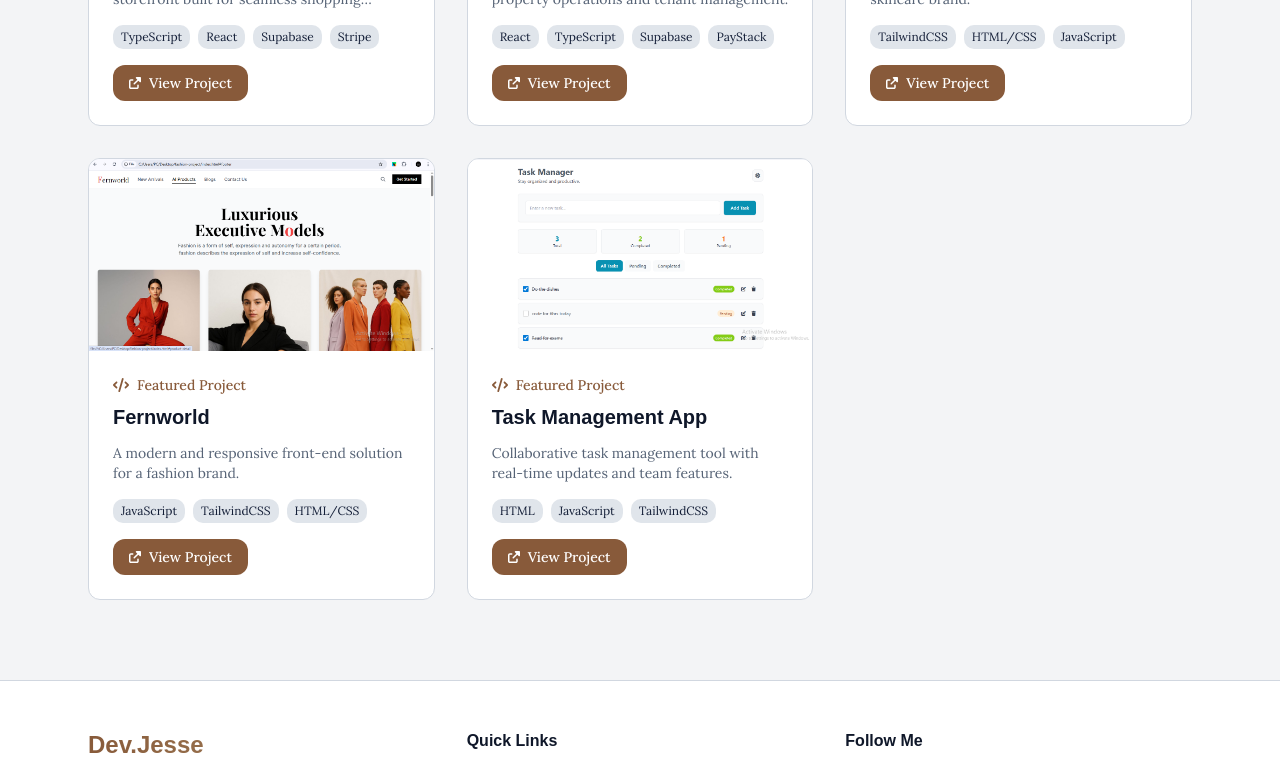
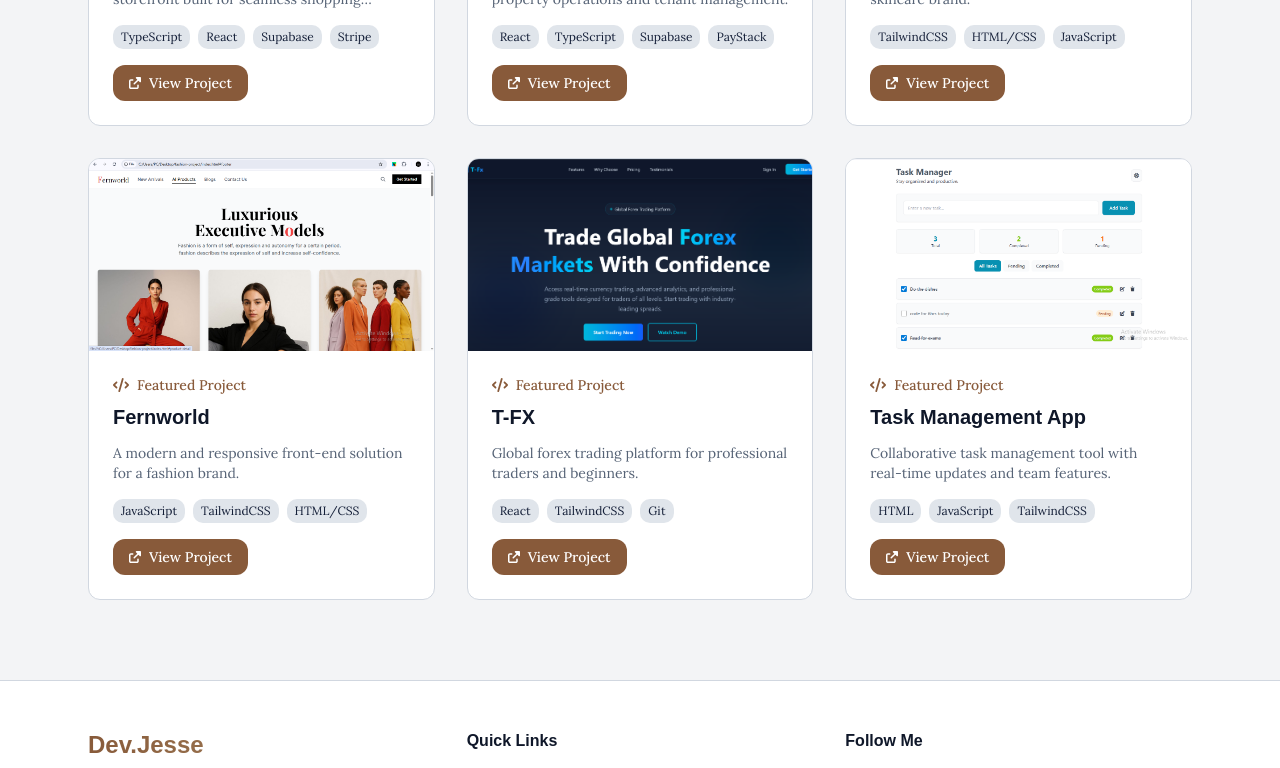
Before and after one commit to Jesse-23/maduka-jesse-portfolio, a React (Vite) app: page /projects in a window 1280 px wide. Shown: the part 716-1484 px from the top of the page. Built offline with nearby package versions, Linux system fonts and the light colour scheme; the HTML template or start-up script is replaced by a standard one; a web font is replaced by a local one.

Commit message:
Update changes

```diff
--- a/src/data/projects.ts
+++ b/src/data/projects.ts
@@ -38,6 +38,15 @@ export const projects: Project[] = [
     githubUrl: 'https://github.com/Jesse-23',
   },
   {
+    id: 5,
+    title: 'T-FX',
+    description: 'Global forex trading platform for professional traders and beginners.',
+    image: '/images/t-fx.png',
+    tags: ['React', 'TailwindCSS', 'Git'],
+    liveUrl: 'https://t-fx.vercel.app/',
+    githubUrl: 'https://github.com/Jesse-23',
+  },
+  {
     id: 6,
     title: 'Task Management App',
     description: 'Collaborative task management tool with real-time updates and team features.',
```
Also changed, not shown: public/images/t-fx.png (added).
